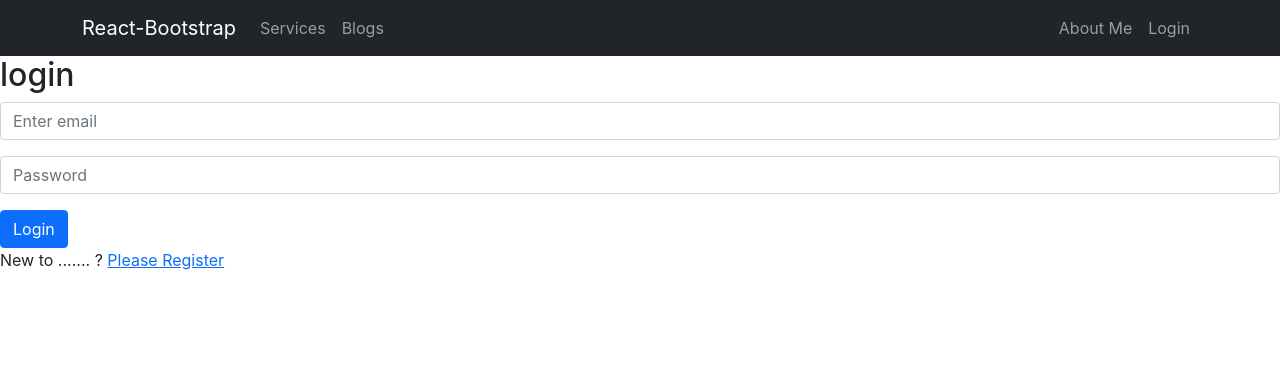
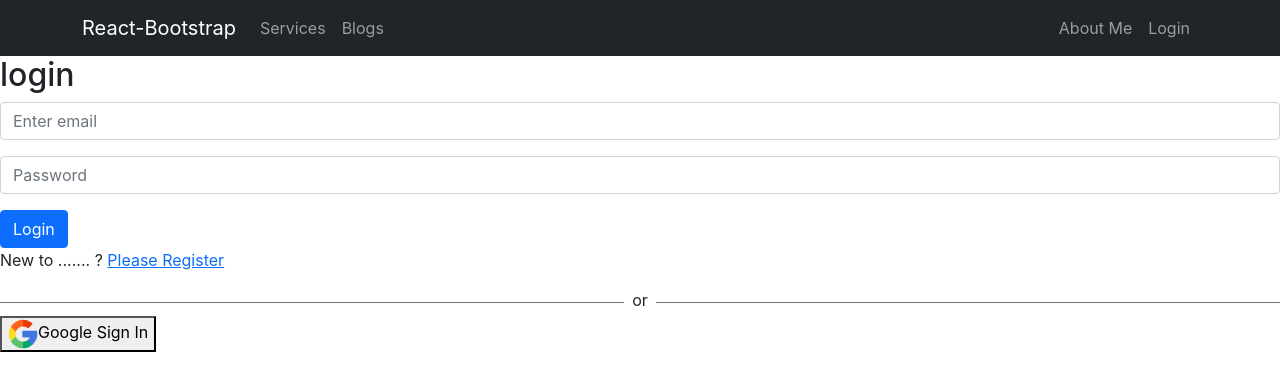
Before and after one commit to Tanimismat/a10-independent-service-provider, a React (Create React App) app: page /login in a window 1280 px wide. Shown: the top 390 px of the page. Built offline with nearby package versions, Linux system fonts and the light colour scheme; no server answers.

Commit message:
goole sign in

```diff
--- a/src/Pages/Checkout.js
+++ b/src/Pages/Checkout.js
@@ -5,7 +5,7 @@
     return (
         <div>
             <Header></Header>
-            <h2>checkout</h2>
+            <h2>Please checkout your schedule</h2>
         </div>
     );
 };
--- a/src/Pages/Login.js
+++ b/src/Pages/Login.js
@@ -4,6 +4,7 @@
 import { Link, useLocation, useNavigate } from 'react-router-dom';
 import auth from '../firebase.init';
 import Header from './Home/Header';
+import SocialLogin from './SocialLogin';
 
 const Login = () => {
     const emailRef = useRef('');
@@ -54,6 +55,7 @@
 
             </Form>
             <p>New to ....... ? <Link to="/register" className='pe-auto' onClick={navigateRegister}>Please Register</Link></p>
+            <SocialLogin></SocialLogin>
         </div>
     );
 };
--- a/src/Pages/Registration.js
+++ b/src/Pages/Registration.js
@@ -4,6 +4,7 @@
 import { Link, useNavigate } from 'react-router-dom';
 import auth from '../firebase.init';
 import Header from './Home/Header';
+import SocialLogin from './SocialLogin';
 
 const Registration = () => {
     const nameRef = useRef('');
--- /dev/null
+++ b/src/Pages/SocialLogin.js
@@ -0,0 +1,38 @@
+import React from 'react';
+import { useSignInWithGoogle } from 'react-firebase-hooks/auth';
+import { useNavigate } from 'react-router-dom';
+import auth from '../firebase.init';
+import google from '../images/google.png'
+
+const SocialLogin = () => {
+    const [signInWithGoogle, user, error] = useSignInWithGoogle(auth);
+    const navigate = useNavigate();
+
+    let errorElement;
+    if (error) {
+        errorElement = <p className='text-danger'>Error: {error?.message}</p>
+    }
+
+    if (user) {
+        navigate('/home');
+    }
+
+    return (
+        <div>
+            <div className='d-flex align-items-center'>
+                <div style={{ height: '1px' }} className='bg-secondary w-50'></div>
+                <p className='mb-1 mx-2'>or</p>
+                <div style={{ height: '1px' }} className='bg-secondary w-50'></div>
+            </div>
+            {errorElement}
+            <button
+                onClick={() => signInWithGoogle()}
+                className='d-block'>
+                <img style={{ width: '30px' }} src={google} alt="" />
+                Google Sign In
+            </button>
+        </div>
+    );
+};
+
+export default SocialLogin;
```
Also changed, not shown: src/images/google.png (added).
